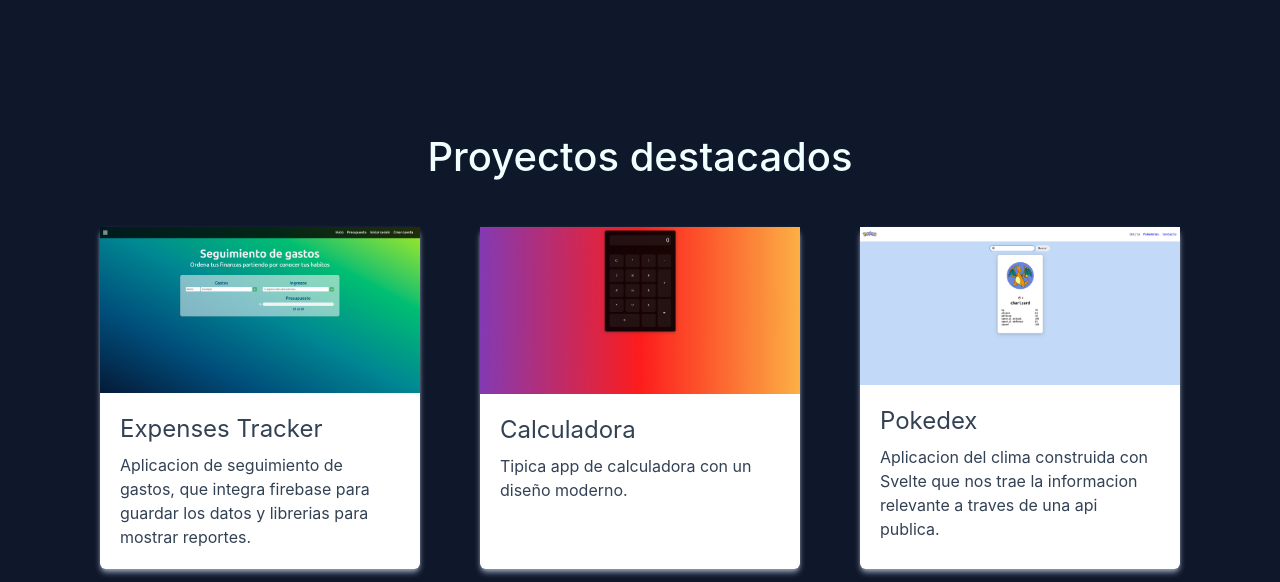
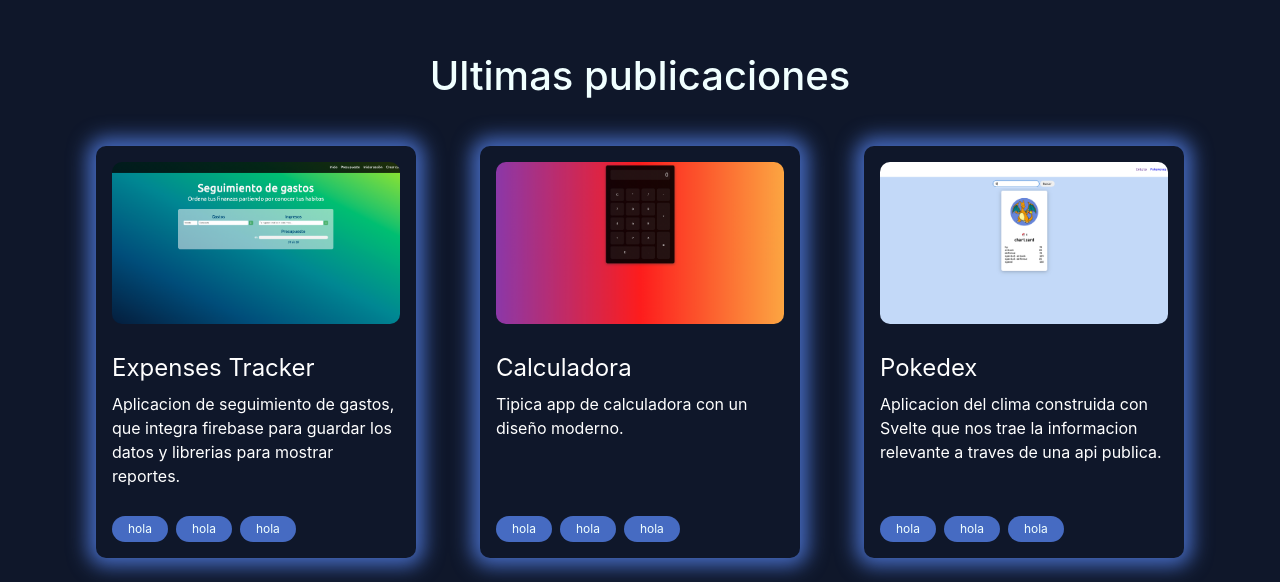
Before and after one commit to joaquinmoralest/joacodev.com, a Next.js app: page / in a window 1280 px wide. Shown: the part 1698-2280 px from the top of the page. Built offline with nearby package versions, Linux system fonts and the light colour scheme; no server answers; the database is empty.

Commit message:
style: Styling cards for projects and posts and add social networks in the footer
q

exit

```diff
--- a/components/Card.jsx
+++ b/components/Card.jsx
@@ -1,14 +1,23 @@
 import Image from "next/image"
+import styles from '../styles/Card.module.css'
+import Tag from "./Tag"
 
 function Card({ src, url, title, description }) {
   return (
-    <div className='bg-white rounded-md shadow-md shadow-slate-400 text-slate-700 w-80 mb-5'>
+    <div className={styles.card}>
       <div>
-        <img src={src} alt={`previsualizacion del proyecto ${title}`} />
+        <div className={styles.container}>
+          <img className={styles.image} src={src} alt={`previsualizacion del proyecto ${title}`} />
+        </div>
+        <div className='my-7'>
+          <a className="text-2xl text-white" href={url} target="_blank" rel="noreferrer">{title}</a>
+          <p className="mt-2 text-white">{description}</p>
+        </div>
       </div>
-      <div className='p-5'>
-        <a className="text-2xl" href={url} target="_blank" rel="noreferrer">{title}</a>
-        <p className="mt-2">{description}</p>
+      <div className={styles.tags}>
+        <Tag />
+        <Tag />
+        <Tag />
       </div>
     </div>
   )
--- a/components/Footer.jsx
+++ b/components/Footer.jsx
@@ -1,6 +1,10 @@
+import Navbar from "./Navbar"
+
 function Footer() {
   return (
-    <div>Footer</div>
+    <div className="h-5">
+      <Navbar />
+    </div>
   )
 }
 
--- a/components/Layout.jsx
+++ b/components/Layout.jsx
@@ -13,7 +13,7 @@ function Layout({ title, description, children }) {
 
       <Navbar />
       {children}
-      {/* <Footer /> */}
+      <Footer />
     </>
   )
 }
--- /dev/null
+++ b/components/SocialNetworks.jsx
@@ -0,0 +1,26 @@
+import Image from 'next/image'
+import styles from '../styles/SocialNetworks.module.css'
+
+function SocialNetworks({ absolute }) {
+  return (
+    <div className={`${styles.rrss} ${absolute && styles.absolute}`}>
+      <a href='#'>
+        <Image src="/icons/instagram.svg" width={35} height={35} />
+      </a>
+      <a href='#'>
+        <Image src="/icons/youtube.svg" width={50} height={50} />
+      </a>
+      <a href='#'>
+        <Image src="/icons/twitter.svg" width={45} height={45} />
+      </a>
+      <a href='#'>
+        <Image src="/icons/linkedin.svg" width={32} height={32} />
+      </a>
+      <a href='#'>
+        <Image src="/icons/github.svg" width={40} height={40} />
+      </a>
+    </div>
+  )
+}
+
+export default SocialNetworks
--- /dev/null
+++ b/components/Tag.jsx
@@ -0,0 +1,11 @@
+import styles from '../styles/Tag.module.css'
+
+function Tag() {
+  return (
+    <div className={styles.tag}>
+      <p>hola</p>
+    </div>
+  )
+}
+
+export default Tag
--- a/pages/index.js
+++ b/pages/index.js
@@ -6,60 +6,36 @@ import { getDocs, collection } from 'firebase/firestore'
 import { db } from './_app'
 import Card from '../components/Card'
 import Stack from '../components/Stack'
+import SocialNetworks from '../components/SocialNetworks'
 
 export default function Home({ data }) {
-  console.log(data)
-
   return (
     <Layout
       title="Joaquin Morales - Software developer"
       description="Portfolio and blog about development, technologies and best practices"
     >
-      <header className="bg-slate-900 flex items-center flex-col">
+      <header className="flex items-center flex-col">
         <div className={styles.header}>
           <div className={styles.info}>
             <div className={styles.presentation}>
               <h1>¡Hola! Soy Joaquín</h1>
               <p>Desarrollador Frontend hace alrededor de 2 años. Comencé como autodidacta aprendiendo a hacer paginas web con html y css, hasta que me di cuenta que era algo que me apasionaba. Desde ese momento comence a aprender cada vez más realizando proyectos para pulir mis habilidades...</p>
-              <button className={styles.btnPrimary}>Ver proyectos</button>
+              <a href='#projects' className={styles.btnPrimary}>Ver proyectos</a>
             </div>
             <div className={styles.avatar}>
               <Image src="/images/profile-pic.png" width={1000} height={1000} />
             </div>
           </div>
 
-          <div className={styles.rrss}>
-            <a href='#'>
-              <Image src="/icons/instagram.svg" width={35} height={35} />
-            </a>
-            <a href='#'>
-              <Image src="/icons/youtube.svg" width={50} height={50} />
-            </a>
-            <a href='#'>
-              <Image src="/icons/twitter.svg" width={45} height={45} />
-            </a>
-            <a href='#'>
-              <Image src="/icons/linkedin.svg" width={32} height={32} />
-            </a>
-            <a href='#'>
-              <Image src="/icons/github.svg" width={40} height={40} />
-            </a>
-
-          </div>
+          <SocialNetworks absolute={true} />
         </div>
-
       </header>
 
-      <main className='bg-slate-900'>
-        <section className='m-auto h-screen flex flex-col justify-center items-center max-w-2xl p-10'>
-          <h2 className='text-center mb-10'>Stack</h2>
-          <Stack />
-        </section>
-
-        <section className='mt-14 min-h-screen flex justify-center items-center p-10'>
-          <div className='w-full'>
+      <main>
+        <section id='projects' className='min-h-screen flex justify-center items-center p-10'>
+          <div className='w-full flex flex-col items-center'>
             <h2 className='text-center mb-10'>Proyectos destacados</h2>
-            <div className='flex justify-evenly flex-wrap'>
+            <div className='max-w-7xl flex justify-center gap-16 flex-wrap'>
               <Card
                 src="/images/expense-tracker.png"
                 url="https://expenses-tracker-three-sooty.vercel.app/"
@@ -82,13 +58,42 @@ export default function Home({ data }) {
           </div>
         </section>
 
-        <section className='mt-14 p-10'>
-          <h2 className='text-center mb-10'>Ultimas publicaciones</h2>
-          <p>Cards de las ultimas 3 publicaciones</p>
+        <section className='p-10 min-h-screen flex justify-center items-center'>
+          <div className='w-full flex flex-col items-center'>
+            <h2 className='text-center mb-10'>Ultimas publicaciones</h2>
+            <div className='max-w-7xl flex justify-center gap-16 flex-wrap'>
+              <Card
+                src="/images/expense-tracker.png"
+                url="https://expenses-tracker-three-sooty.vercel.app/"
+                title="Expenses Tracker"
+                description="Aplicacion de seguimiento de gastos, que integra firebase para guardar los datos y librerias para mostrar reportes."
+              />
+              <Card
+                src="/images/calculator.png"
+                url="https://trusting-heisenberg-37a0f2.netlify.app/"
+                title="Calculadora"
+                description="Tipica app de calculadora con un diseño moderno."
+              />
+              <Card
+                src="/images/pokedex.png"
+                url="https://new-pokedex-cyan.vercel.app/"
+                title="Pokedex"
+                description="Aplicacion del clima construida con Svelte que nos trae la informacion relevante a traves de una api publica."
+              />
+            </div>
+          </div>
         </section>
 
-        <section className='mt-14' id='contact'>
+        <section className='m-auto h-screen flex flex-col justify-center items-center max-w-2xl p-10'>
+          <h2 className='text-center mb-10'>Stack</h2>
+          <Stack />
+        </section>
+
+        <section id='contact'>
           <h2 className='text-center'>Contacto</h2>
+          <div className='flex justify-center mt-10'>
+            <SocialNetworks />
+          </div>
         </section>
       </main>
     </Layout>
--- /dev/null
+++ b/styles/Card.module.css
@@ -0,0 +1,26 @@
+.card {
+  display: flex;
+  flex-direction: column;
+  align-items: flex-start;
+  justify-content: space-between;
+  width: 20rem;
+  padding: 1rem;
+  border-radius: 10px;
+  box-shadow: 0px 0px 20px 8px #466bc2;
+}
+
+.container {
+  width: 100%;
+}
+
+.image {
+  width: 100%;
+  border-radius: 10px;
+  object-fit: cover;
+  aspect-ratio: 16/9;
+}
+
+.tags {
+  display: flex;
+  flex-wrap: wrap;
+}
--- a/styles/Home.module.css
+++ b/styles/Home.module.css
@@ -35,13 +35,3 @@
   padding: 8px 16px;
   border-radius: 8px;
 }
-
-.rrss {
-  width: 100%;
-  max-width: 400px;
-  display: flex;
-  justify-content: space-around;
-  align-items: center;
-  position: absolute;
-  bottom: 30px;
-}
--- /dev/null
+++ b/styles/SocialNetworks.module.css
@@ -0,0 +1,12 @@
+.rrss {
+  width: 100%;
+  max-width: 400px;
+  display: flex;
+  justify-content: space-around;
+  align-items: center;
+}
+
+.absolute {
+  position: absolute;
+  bottom: 30px;
+}
--- /dev/null
+++ b/styles/Tag.module.css
@@ -0,0 +1,7 @@
+.tag {
+  padding: 4px 16px;
+  margin-right: 8px;
+  border-radius: 1rem;
+  font-size: 12px;
+  background-color: #466bc2;
+}
--- a/styles/globals.css
+++ b/styles/globals.css
@@ -9,7 +9,9 @@ body {
   font-family: -apple-system, BlinkMacSystemFont, Segoe UI, Roboto, Oxygen,
     Ubuntu, Cantarell, Fira Sans, Droid Sans, Helvetica Neue, sans-serif;
   color: azure;
-  font-size: 16px
+  font-size: 16px;
+  scroll-behavior: smooth;
+  background-color: #0f172a;
 }
 
 h1 {
```
Also changed, not shown: data/projects.js (added, +56 -0 lines).
